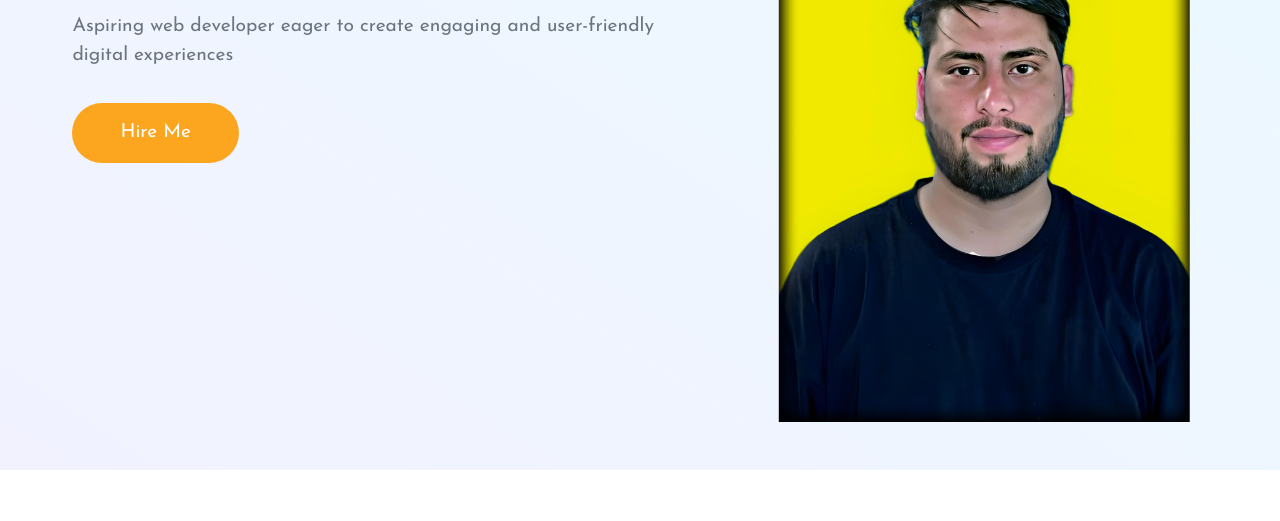
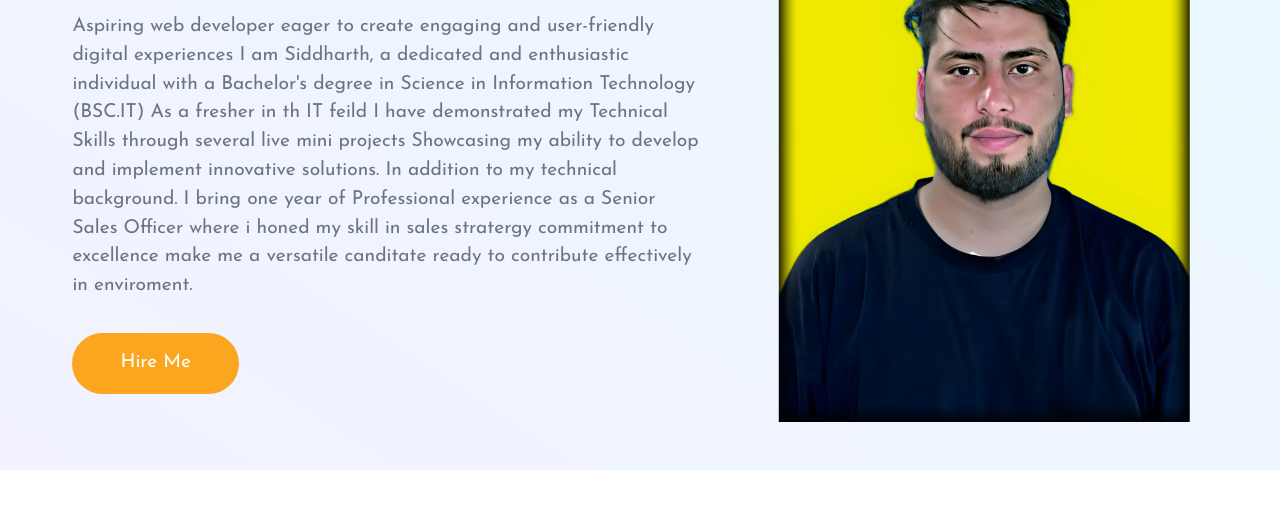
Before and after one commit to siddharthdobhal/Portfolio, a plain HTML site: page index.html in a window 1280 px wide. Shown: the part 257-778 px from the top of the page. Drawn offline with nearby package versions, Linux system fonts and the light colour scheme.

Commit message:
Update index.html

```diff
--- a/index.html
+++ b/index.html
@@ -96,6 +96,16 @@
           </h2>
           <p class="text-muted">
             Aspiring web developer eager to create engaging and user-friendly digital experiences
+            I am Siddharth, a dedicated and enthusiastic individual with a Bachelor's
+            degree in Science in Information Technology (BSC.IT) As a fresher in th IT feild
+            I have demonstrated my Technical Skills through several live mini projects
+            Showcasing my ability to develop and implement innovative solutions. In
+            addition to my technical background. I bring one year of Professional
+            experience as a Senior Sales Officer where i honed my skill in sales stratergy
+            commitment to excellence make me a versatile canditate ready to contribute
+            effectively in enviroment.
+
+
           </p>
           <button class="c-btn h-btn mt-3 py-3 px-5 rounded-pill">
             Hire Me
```
